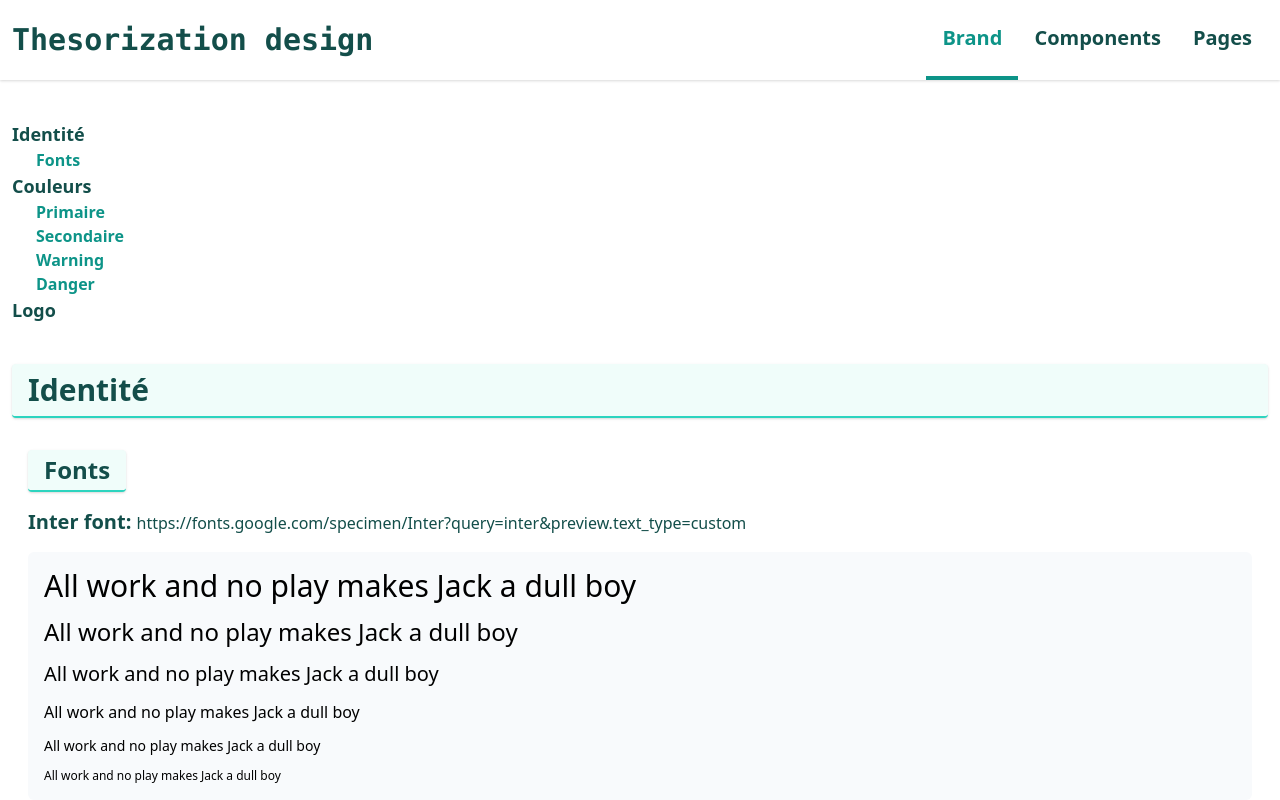
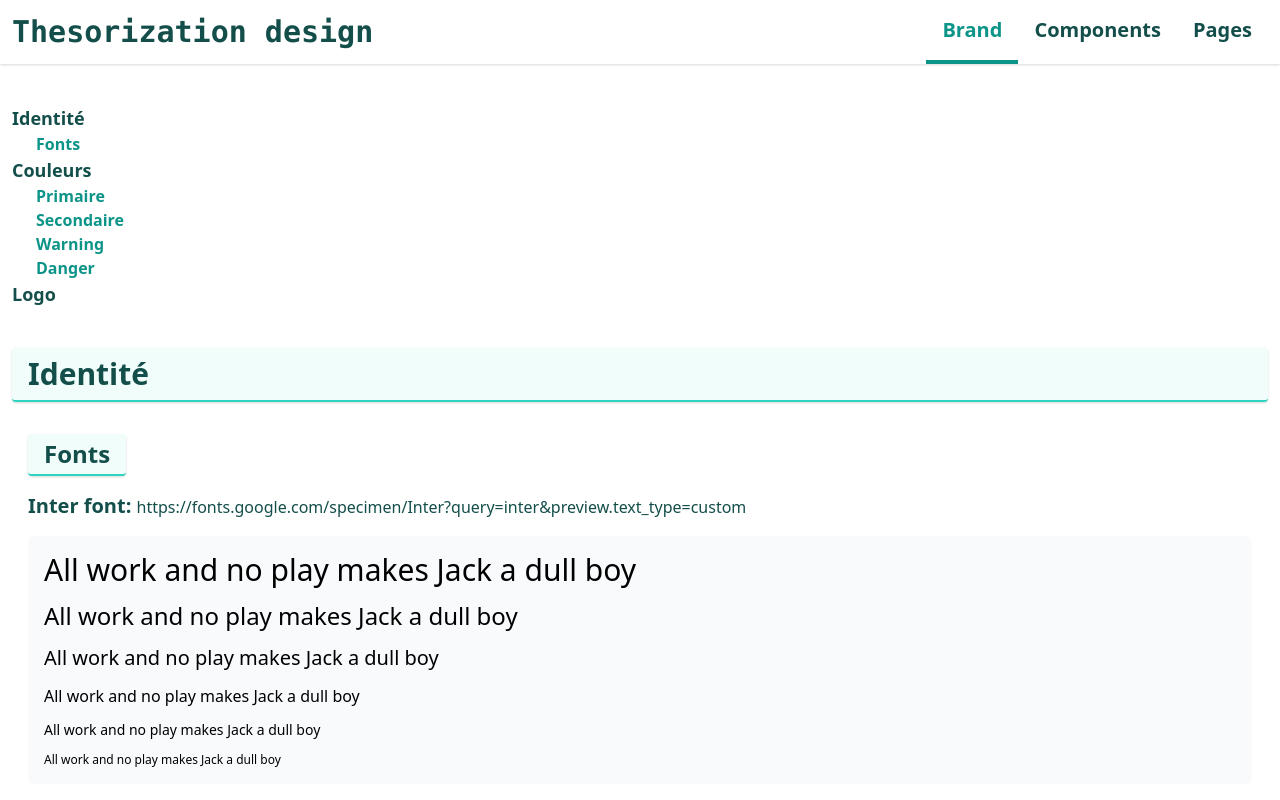
Before and after one commit to opmvpc/thesorization-design, a Vue app: page / in a window 1280 px wide. Shown: the top 800 px of the page. Built offline with nearby package versions, Linux system fonts and the light colour scheme; a web font is replaced by a local one.

Commit message:
responsive app menu

```diff
--- a/src/App.vue
+++ b/src/App.vue
@@ -1,7 +1,7 @@
 <template>
   <div class="">
     <div class="shadow">
-      <div id="nav" class="container px-3 sm:mx-auto flex flex-col md:flex-row md:justify-between md:items-center text-xl text-app-900 font-bold h-20">
+      <div id="nav" class="container px-3 sm:mx-auto flex flex-col md:flex-row md:justify-between md:items-center text-xl text-app-900 font-bold py-4 md:py-0">
         <div class="inline-flex justify-between items-center">
           <span class="text-3xl font-mono">
             Thesorization design
@@ -11,9 +11,9 @@
           </button>
         </div>
         <ul class="hidden md:inline-flex h-full">
-          <router-link to="/">Brand</router-link>
-          <router-link to="/components">Components</router-link>
-          <router-link to="/pages">Pages</router-link>
+          <router-link to="/" class="py-4">Brand</router-link>
+          <router-link to="/components" class="py-4">Components</router-link>
+          <router-link to="/pages" class="py-4">Pages</router-link>
         </ul>
         <!-- responsive menu -->
         <ul v-show="menuIsOpen" class="md:hidden inline-flex flex-col mt-4 bg-gray-50 py-4 rounded-lg">
```
